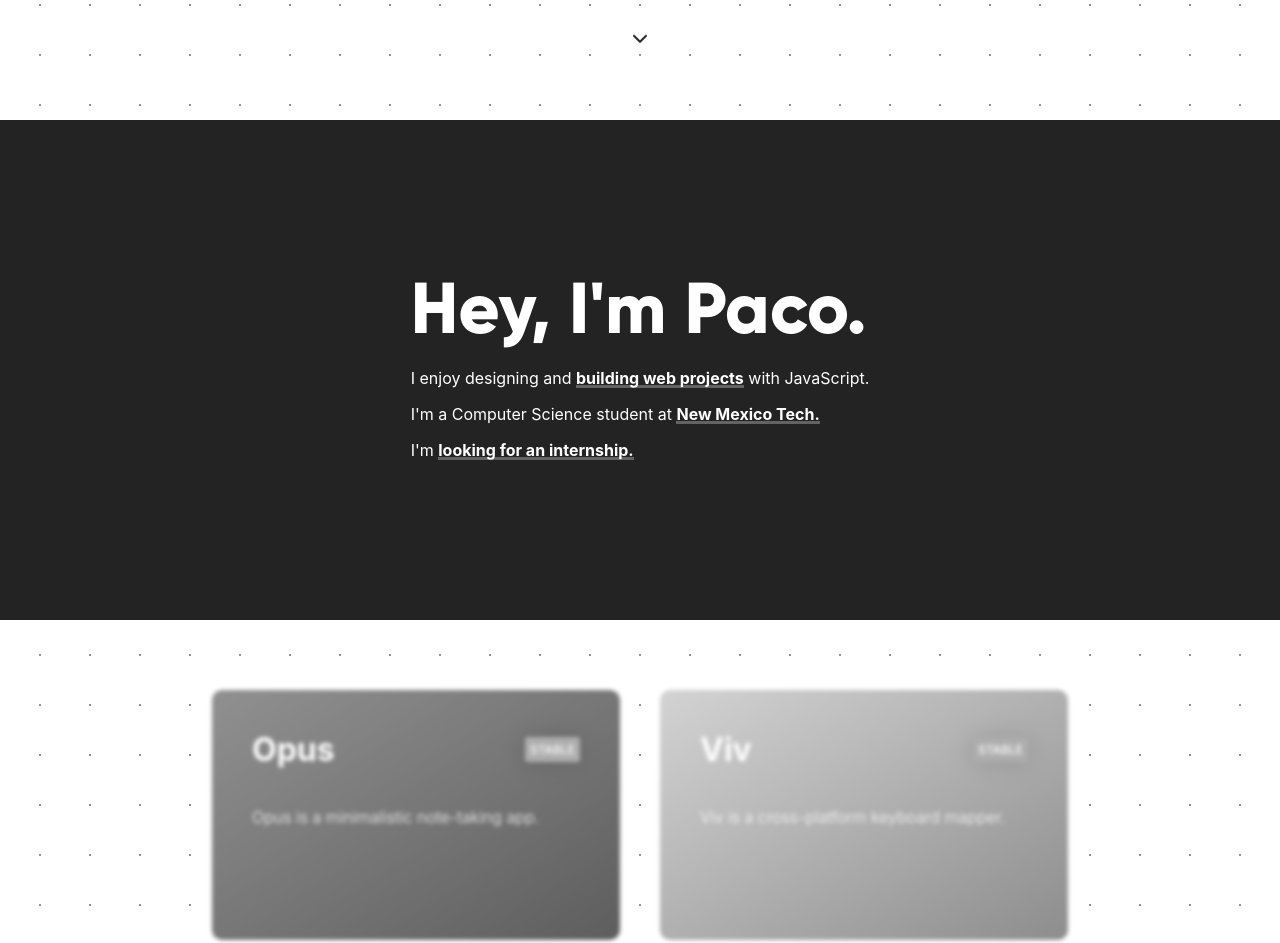
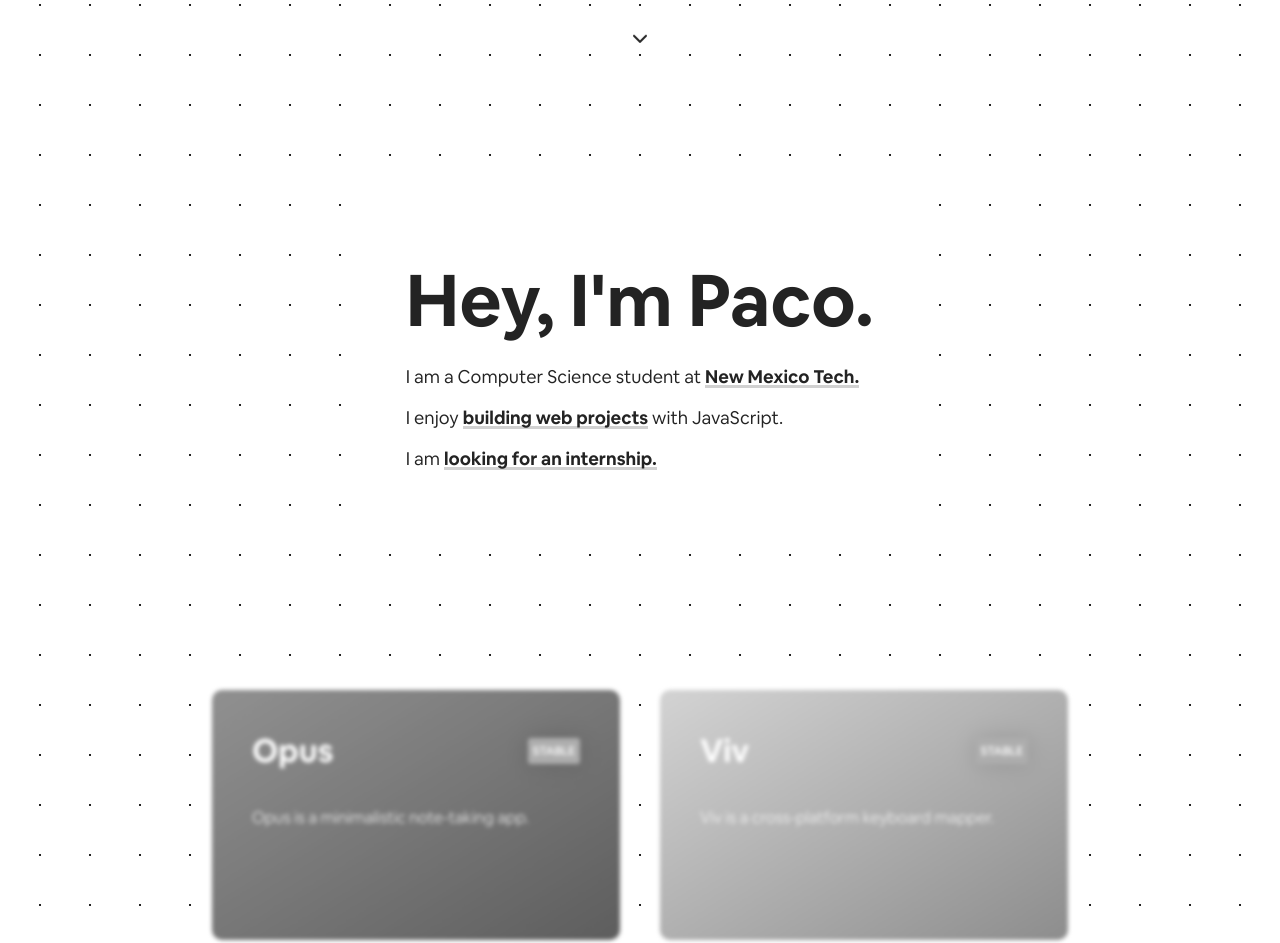
Before and after one commit to pacocoursey/site, a plain HTML site: page index.html in a window 1280 px wide. Shown: the part 680-1623 px from the top of the page. Drawn offline with Linux system fonts and the light colour scheme.

Commit message:
switch to cereal font, improvements to bio

```diff
--- a/css/style.css
+++ b/css/style.css
@@ -1,12 +1,48 @@
 @font-face {
-  font-family: "Gilroy";
-  src: url('../font/gilroy.otf');
+  font-family: "Cereal";
+  font-weight: 900;
+  font-style: normal;
+  src: url('../font/cereal-black.ttf');
+}
+
+@font-face {
+  font-family: "Cereal";
+  font-weight: 800;
+  font-style: normal;
+  src: url('../font/cereal-extrabold.ttf');
+}
+
+@font-face {
+  font-family: "Cereal";
+  font-weight: 700;
+  font-style: normal;
+  src: url('../font/cereal-bold.ttf');
+}
+
+@font-face {
+  font-family: "Cereal";
+  font-weight: 500;
+  font-style: normal;
+  src: url('../font/cereal-medium.ttf');
+}
+
+@font-face {
+  font-family: "Cereal";
+  font-weight: 400;
+  font-style: normal;
+  src: url('../font/cereal-book.ttf');
+}
+
+@font-face {
+  font-family: "Cereal";
+  font-weight: 300;
+  font-style: normal;
+  src: url('../font/cereal-light.ttf');
 }
 
 :root {
   /* Fonts */
-  --font-stack: -apple-system, BlinkMacSystemFont, Segoe UI, Roboto, Oxygen, Ubuntu, Cantarell, Fira Sans, Droid Sans, Helvetica Neue, sans-serif;
-  --custom-font-stack: "Gilroy", var(--font-stack);
+  --font-stack: "Cereal", -apple-system, BlinkMacSystemFont, Segoe UI, Roboto, Oxygen, Ubuntu, Cantarell, Fira Sans, Droid Sans, Helvetica Neue, sans-serif;
 
   /* Colors */
   --background: #232323;
@@ -17,7 +53,7 @@
 
   /* Dot Variables */
   --dot-size: 50px;
-  --dot-color: rgba(255, 255, 255, 0.2);
+  --dot-color: rgba(255, 255, 255, 0.3);
   --dot-transparent: rgba(35, 35, 35, 0.1);
 
   /* Dot replacements */
@@ -31,11 +67,6 @@
 
 ::-webkit-scrollbar {
   display: none;
-}
-
-::selection {
-  background-color: var(--foreground);
-  color: var(--background);
 }
 
 html,
@@ -60,7 +91,7 @@ h3,
 h4,
 h5,
 h6 {
-  font-family: var(--custom-font-stack);
+  font-family: var(--font-stack);
 }
 
 .large-text {
@@ -76,6 +107,11 @@ a {
   background-size: var(--dot-size) var(--dot-size);
   background-image: radial-gradient(var(--dot-color) 1px, var(--background) 1px);
   background-position: center;
+}
+
+section {
+  position: relative;
+  overflow: hidden;
 }
 
 section.small {
@@ -103,19 +139,12 @@ section.inset {
   padding: 0 15%;
 }
 
-section.invert {
-  background-color: var(--foreground);
-  color: var(--background);
-}
-
 section > div {
   z-index: 2;
 }
 
 section .float {
   position: absolute;
-  font-family: var(--custom-font-stack);
-  font-size: 14px;
   bottom: 4rem;
   -webkit-animation: float 5s cubic-bezier(0.445, 0.05, 0.55, 0.95) infinite;
   animation: float 5s cubic-bezier(0.445, 0.05, 0.55, 0.95) infinite;
@@ -172,7 +201,7 @@ section .float {
   flex-grow: 0;
   font-size: 7vw;
   font-weight: bold;
-  font-family: var(--custom-font-stack);
+  font-family: var(--font-stack);
 }
 
 .introduction .links {
@@ -256,6 +285,8 @@ section .float {
 .bio {
   max-width: 600px;
   padding: 50px;
+  border-radius: 10px;
+  background-color: var(--background);
 }
 
 .bio h1 {
@@ -263,7 +294,7 @@ section .float {
 }
 
 .bio p {
-  font-size: 16px;
+  font-size: 18px;
   font-weight: 400;
 }
 
@@ -475,7 +506,7 @@ u:hover::after {
 
     /* Dot Variables */
     --dot-size: 50px;
-    --dot-color: rgba(35, 35, 35, 0.5);
+    --dot-color: rgba(35, 35, 35, 1);
     --dot-transparent: rgba(255, 255, 255, 0.1);
   }
 
--- a/index.html
+++ b/index.html
@@ -35,7 +35,6 @@
     <!-- Stylesheets -->
     <link rel="stylesheet" href="./aos/aos.css">
     <link rel="stylesheet" href="./css/style.css">
-    <link rel="stylesheet" href="./css/dots.css">
   </head>
 
   <body class="dot">
@@ -97,12 +96,12 @@
       </div>
     </section>
 
-    <section class="half inset center invert">
+    <section class="half inset center">
       <div class="bio" data-aos="fade-up">
-        <h1 class="large-text">Hey, I'm Paco.</h1>
-        <p>I enjoy designing and <a href="https://github.com/pacocoursey"><u>building web projects</u></a> with JavaScript.</p>
-        <p>I'm a Computer Science student at <a href="http://nmt.edu" target="_blank"><u>New Mexico Tech.</u></a></p>
-        <p>I'm <a href="resume_public.pdf" target="_blank"><u>looking for an internship.</u></a></p>
+        <h1 class="large-text">Hey, I&apos;m Paco.</h1>
+        <p>I am a Computer Science student at <a href="http://nmt.edu" target="_blank"><u>New Mexico Tech.</u></a></p>
+        <p>I enjoy <a href="https://github.com/pacocoursey" target="_blank"><u>building web projects</u></a> with JavaScript.</p>
+        <p>I am <a href="resume_public.pdf" target="_blank"><u>looking for an internship.</u></a></p>
       </div>
     </section>
 
```
Also changed, not shown: font/cereal-black.ttf (added), font/cereal-bold.ttf (added), font/cereal-book.ttf (added), font/cereal-extrabold.ttf (added), font/cereal-light.ttf (added), font/cereal-medium.ttf (added), font/gilroy.otf (deleted).
